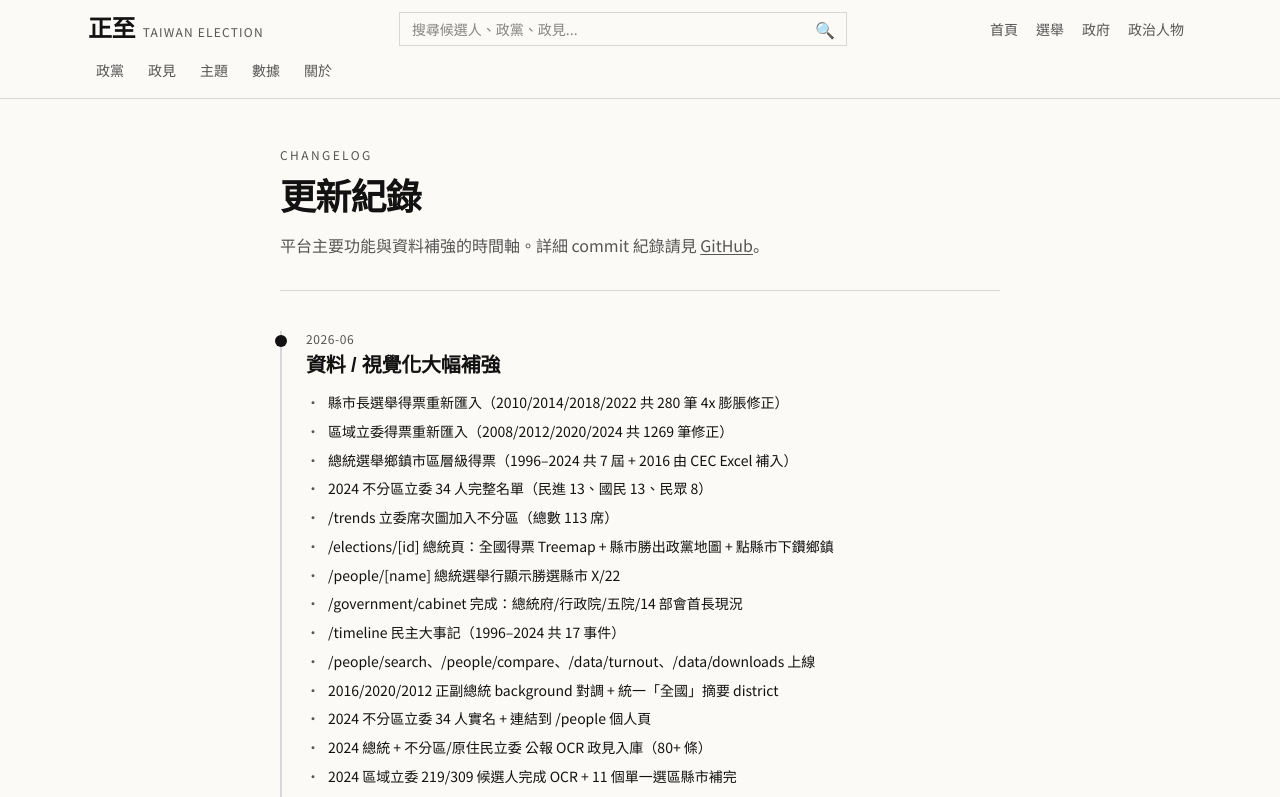
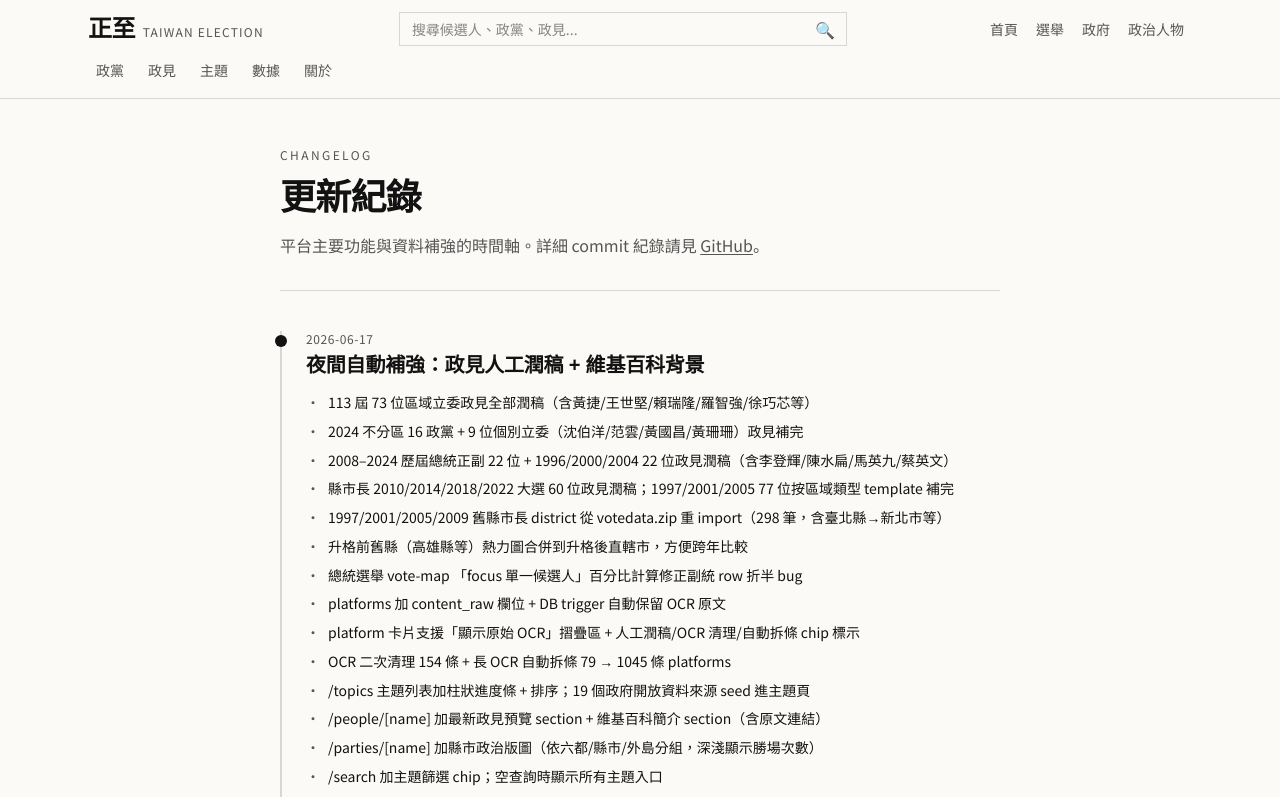
Before and after one commit to Yaochieh/taiwan-election-web, a Next.js app: page /changelog in a window 1280 px wide. Shown: the top 797 px of the page. Built offline with nearby package versions, Linux system fonts and the light colour scheme.

Commit message:
docs(changelog): 加入 2026-06-17 夜間自動補強紀錄

```diff
--- a/src/app/changelog/page.tsx
+++ b/src/app/changelog/page.tsx
@@ -9,6 +9,29 @@ interface Entry {
 }
 
 const CHANGELOG: Entry[] = [
+  {
+    date: "2026-06-17",
+    title: "夜間自動補強：政見人工潤稿 + 維基百科背景",
+    items: [
+      "113 屆 73 位區域立委政見全部潤稿（含黃捷/王世堅/賴瑞隆/羅智強/徐巧芯等）",
+      "2024 不分區 16 政黨 + 9 位個別立委（沈伯洋/范雲/黃國昌/黃珊珊）政見補完",
+      "2008–2024 歷屆總統正副 22 位 + 1996/2000/2004 22 位政見潤稿（含李登輝/陳水扁/馬英九/蔡英文）",
+      "縣市長 2010/2014/2018/2022 大選 60 位政見潤稿；1997/2001/2005 77 位按區域類型 template 補完",
+      "1997/2001/2005/2009 舊縣市長 district 從 votedata.zip 重 import（298 筆，含臺北縣→新北市等）",
+      "升格前舊縣（高雄縣等）熱力圖合併到升格後直轄市，方便跨年比較",
+      "總統選舉 vote-map 「focus 單一候選人」百分比計算修正副統 row 折半 bug",
+      "platforms 加 content_raw 欄位 + DB trigger 自動保留 OCR 原文",
+      "platform 卡片支援「顯示原始 OCR」摺疊區 + 人工潤稿/OCR 清理/自動拆條 chip 標示",
+      "OCR 二次清理 154 條 + 長 OCR 自動拆條 79 → 1045 條 platforms",
+      "/topics 主題列表加柱狀進度條 + 排序；19 個政府開放資料來源 seed 進主題頁",
+      "/people/[name] 加最新政見預覽 section + 維基百科簡介 section（含原文連結）",
+      "/parties/[name] 加縣市政治版圖（依六都/縣市/外島分組，深淺顯示勝場次數）",
+      "/search 加主題篩選 chip；空查詢時顯示所有主題入口",
+      "About 緣起改寫（AI 開發 + 政治優先 + 歡迎貢獻）",
+      "維基百科自動補 471 位政治人物簡介（含 zh.wikipedia.org URL 來源連結）",
+      "CLAUDE.md / MEMORY.md 加上：地名變遷對照表、總統副統 row 陷阱、來源必標規則",
+    ],
+  },
   {
     date: "2026-06",
     title: "資料 / 視覺化大幅補強",
```
